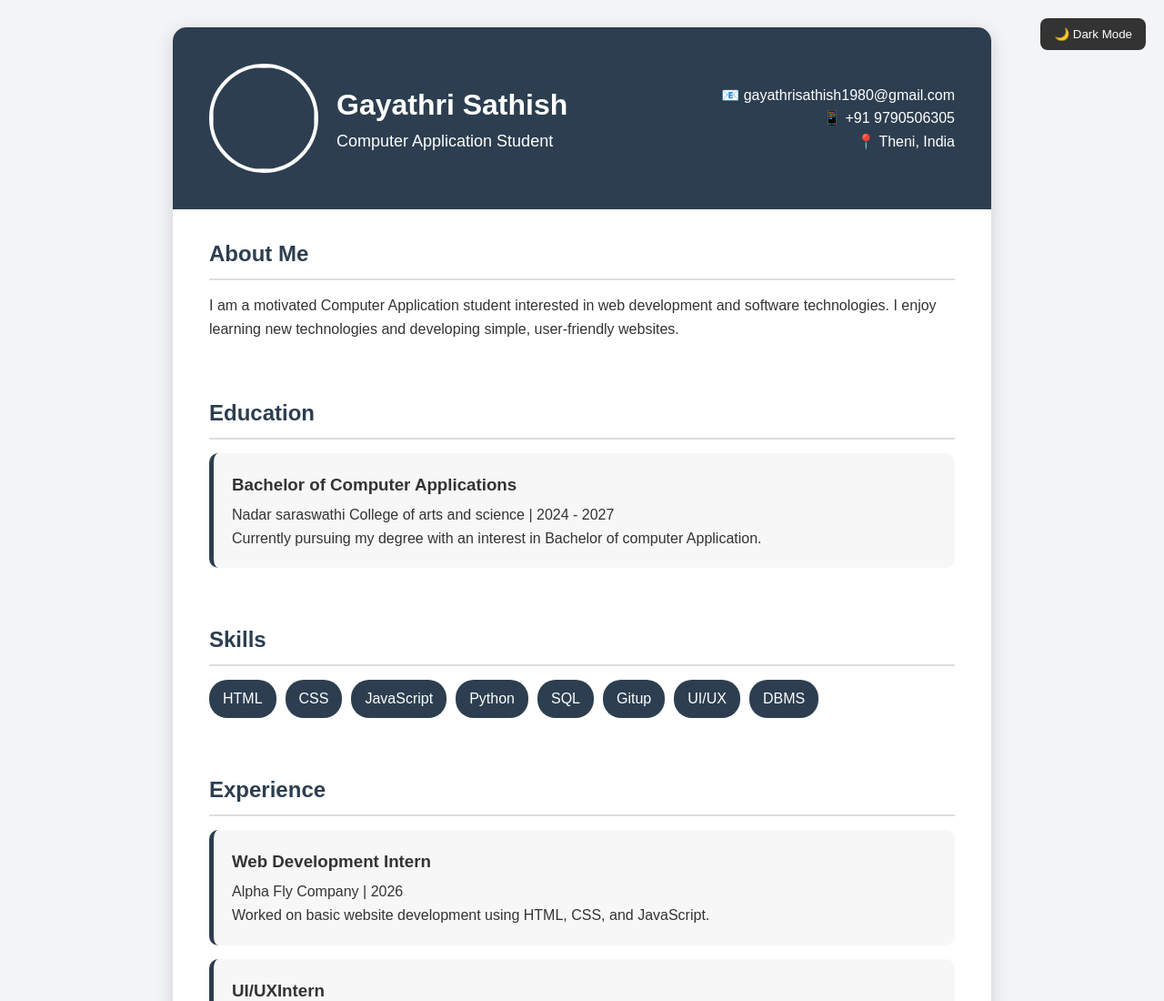
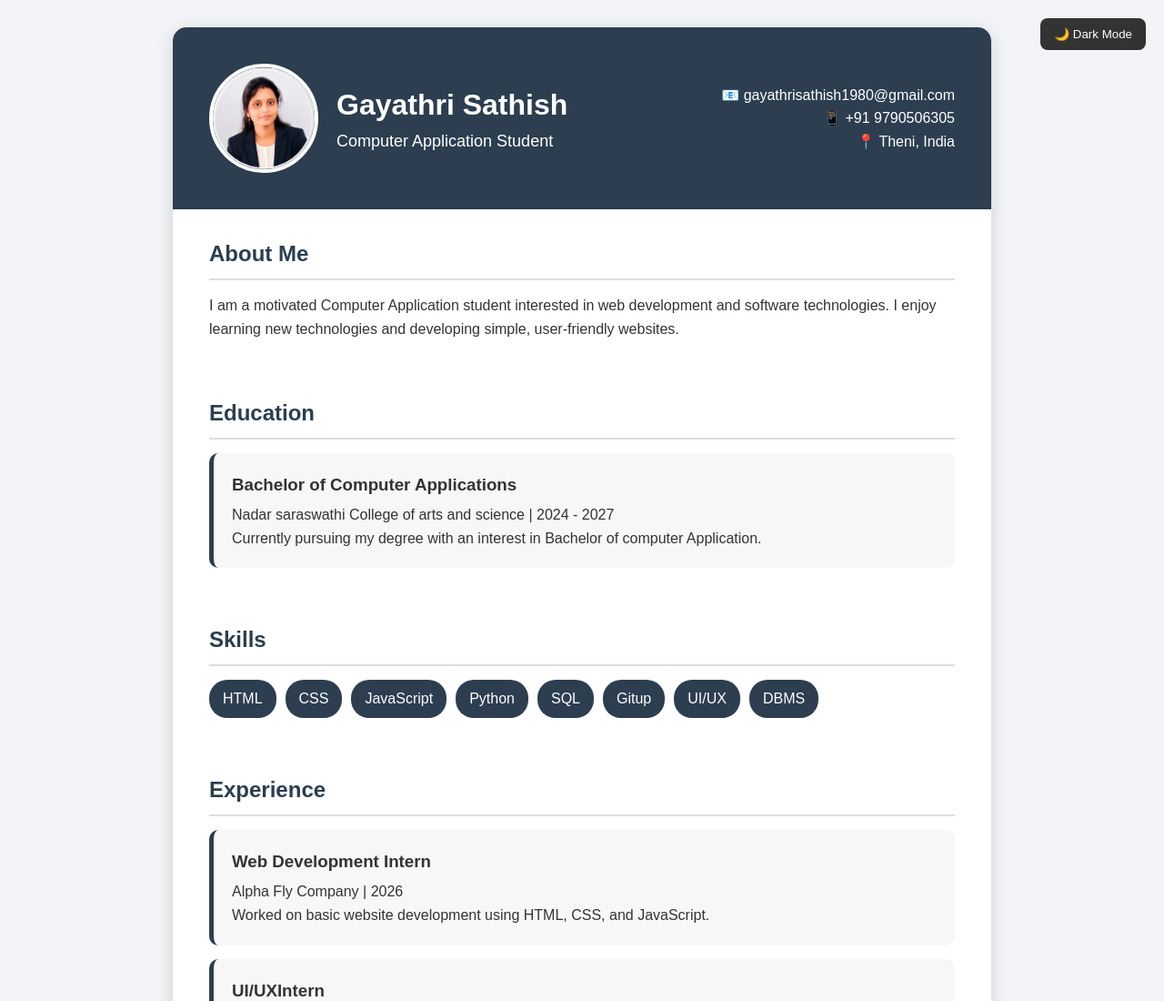
Before and after one commit to Gayathri1980/Resume-cv, a plain HTML site: page index.html in a window 1280 px wide. Shown: the top 1100 px of the page at 91% size. Drawn offline with Linux system fonts and the light colour scheme.

Commit message:
Update index.html

```diff
--- a/index.html
+++ b/index.html
@@ -13,7 +13,7 @@
     <div class="resume">
         <header>
             <div class="profile">
-                <img src"photo.jpg"alt="Profile Photo">
+                <img src="photo.jpg"alt="Profile Photo">
 
                 <div>
                     <h1>Gayathri Sathish</h1>
```
